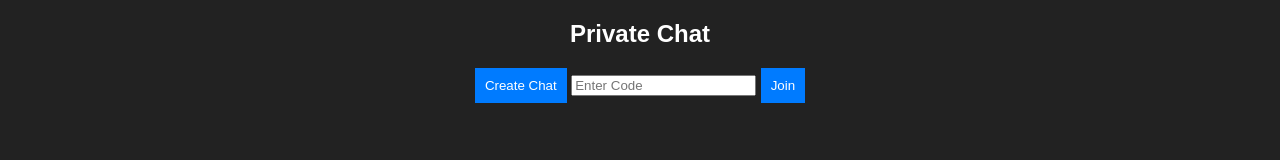
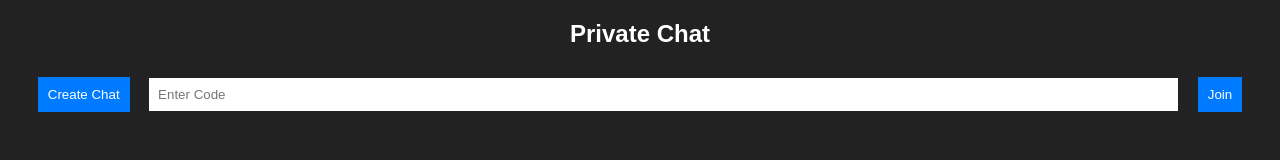
Before and after one commit to shreyash5955/chat, a plain HTML site: page index.html in a window 1280 px wide. Drawn offline with nearby package versions, Linux system fonts and the light colour scheme; no server answers.

Commit message:
Update style.css

```diff
--- a/style.css
+++ b/style.css
@@ -11,6 +11,7 @@ button {
     border: none;
     padding: 10px;
     cursor: pointer;
+    margin: 5px;
 }
 
 #messages {
@@ -20,3 +21,10 @@ button {
     margin: 10px;
     padding: 5px;
 }
+
+input[type="text"] {
+    padding: 8px;
+    margin: 10px;
+    width: 80%;
+    border: 1px solid white;
+}
```
